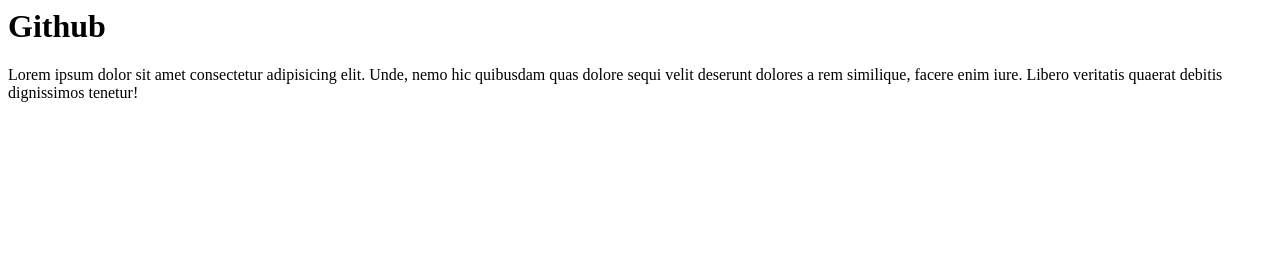
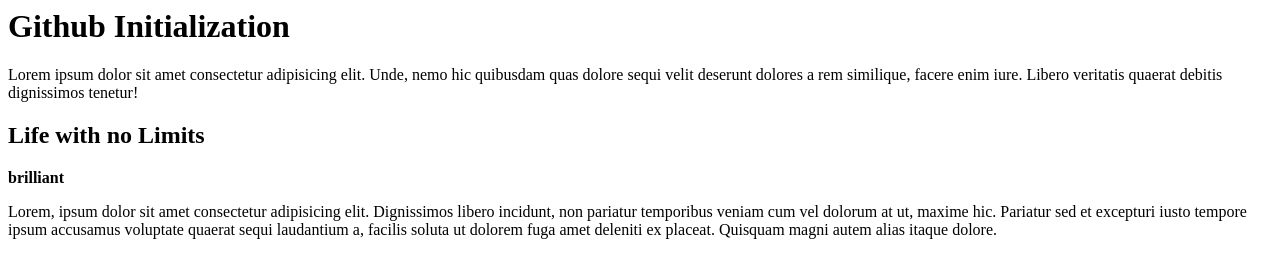
Before and after one commit to frankiboots/git, a plain HTML site: page index.html in a window 1280 px wide. Drawn offline with Linux system fonts and the light colour scheme.

Commit message:
Added Features

```diff
--- a/index.html
+++ b/index.html
@@ -5,11 +5,20 @@
     <title>My GitProject</title>
   </head>
   <body>
-    <h1>Github</h1>
+    <h1>Github Initialization</h1>
     <p>
       Lorem ipsum dolor sit amet consectetur adipisicing elit. Unde, nemo hic
       quibusdam quas dolore sequi velit deserunt dolores a rem similique, facere
       enim iure. Libero veritatis quaerat debitis dignissimos tenetur!
     </p>
+    <h2>Life with no Limits</h2>
+    <strong>brilliant</strong>
+    <p>
+      Lorem, ipsum dolor sit amet consectetur adipisicing elit. Dignissimos
+      libero incidunt, non pariatur temporibus veniam cum vel dolorum at ut,
+      maxime hic. Pariatur sed et excepturi iusto tempore ipsum accusamus
+      voluptate quaerat sequi laudantium a, facilis soluta ut dolorem fuga amet
+      deleniti ex placeat. Quisquam magni autem alias itaque dolore.
+    </p>
   </body>
 </html>
```
